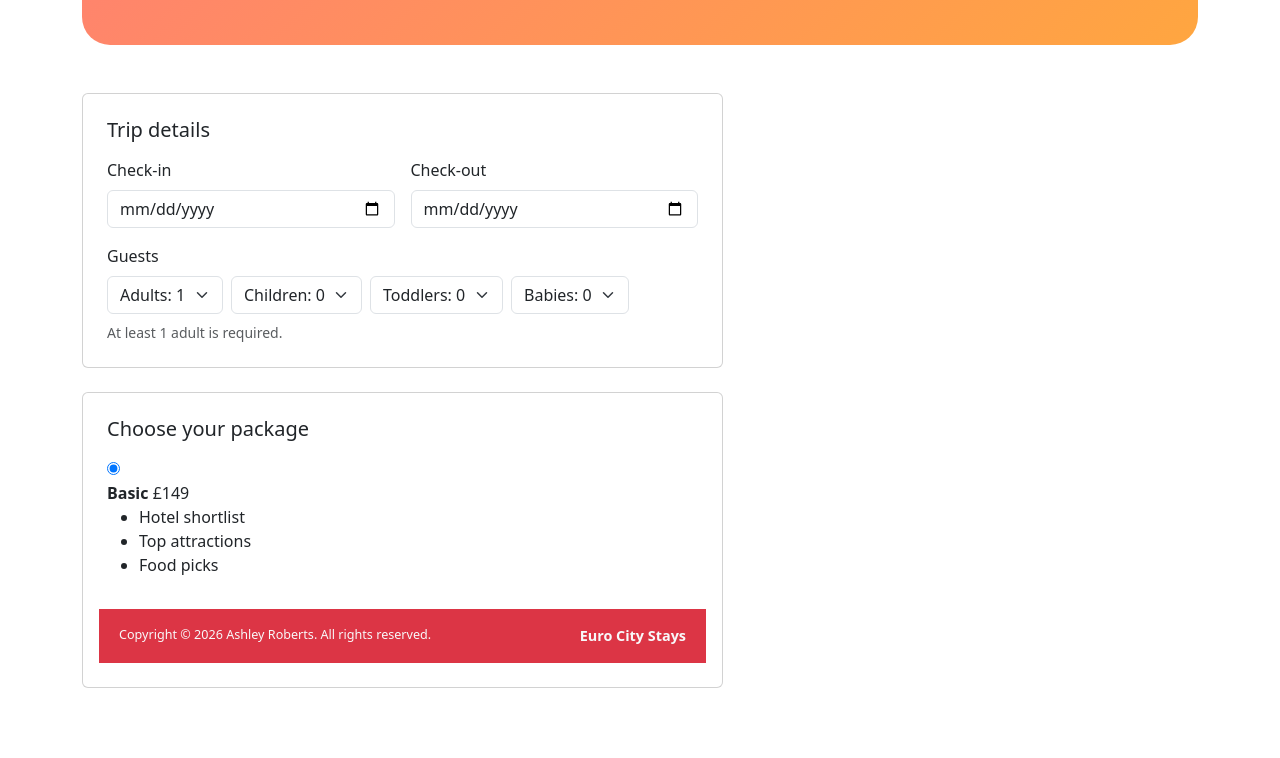
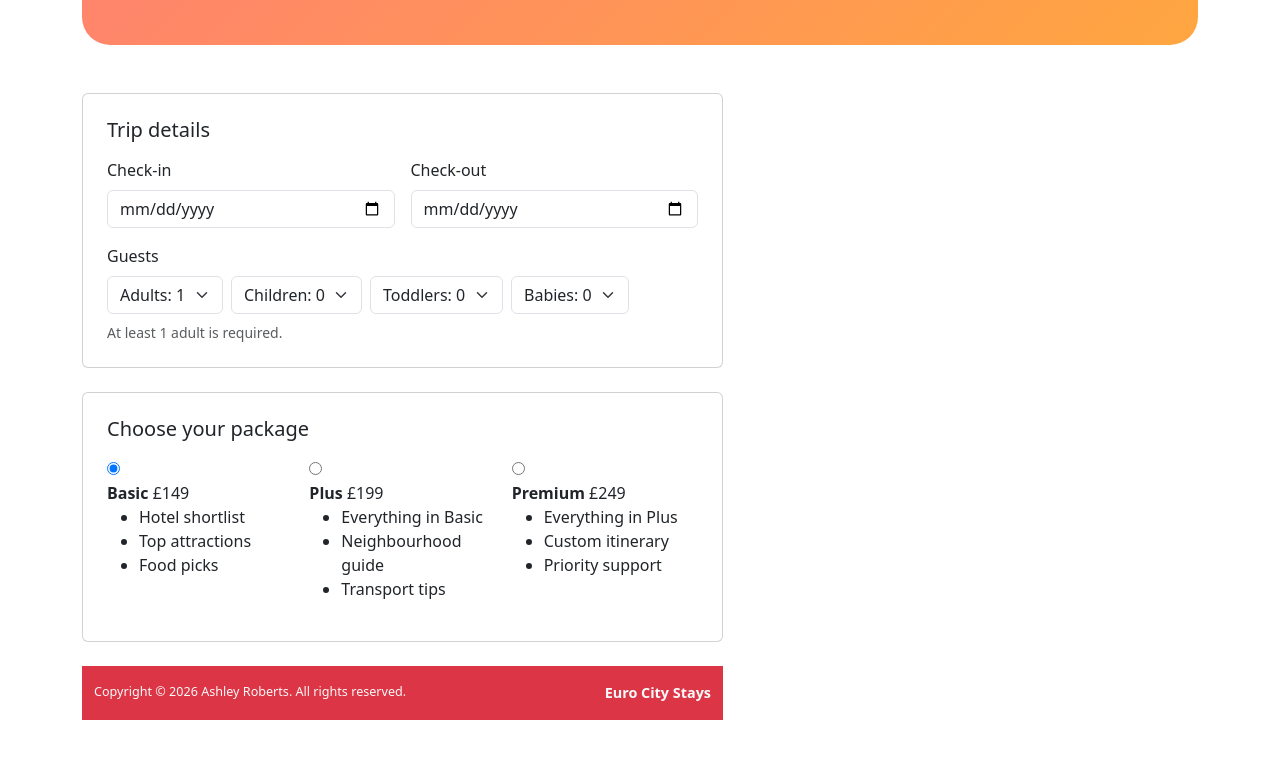
Before and after one commit to Ash-39284/euro-city-stays-mls2, a plain HTML site: page book.html in a window 1280 px wide. Shown: the part 471-1229 px from the top of the page. Drawn offline with nearby package versions, Linux system fonts and the light colour scheme.

Commit message:
Add all package options to package box on book.html

```diff
--- a/book.html
+++ b/book.html
@@ -137,6 +137,44 @@
             </label>
           </div>
 
+             <!-- Plus -->
+          <div class="col-md-4">
+            <label class="package-tier">
+              <input type="radio" name="tier" value="plus" />
+              <div class="tier-box">
+                <div class="tier-top">
+                  <strong>Plus</strong>
+                  <span class="tier-price">£199</span>
+                </div>
+                <ul class="tier-list">
+                  <li>Everything in Basic</li>
+                  <li>Neighbourhood guide</li>
+                  <li>Transport tips</li>
+                </ul>
+              </div>
+            </label>
+          </div>
+
+               <!-- Premium -->
+          <div class="col-md-4">
+            <label class="package-tier">
+              <input type="radio" name="tier" value="premium" />
+              <div class="tier-box">
+                <div class="tier-top">
+                  <strong>Premium</strong>
+                  <span class="tier-price">£249</span>
+                </div>
+                <ul class="tier-list">
+                  <li>Everything in Plus</li>
+                  <li>Custom itinerary</li>
+                  <li>Priority support</li>
+                </ul>
+              </div>
+            </label>
+          </div>
+        </div>
+      </div>
+
 
 
 
```
